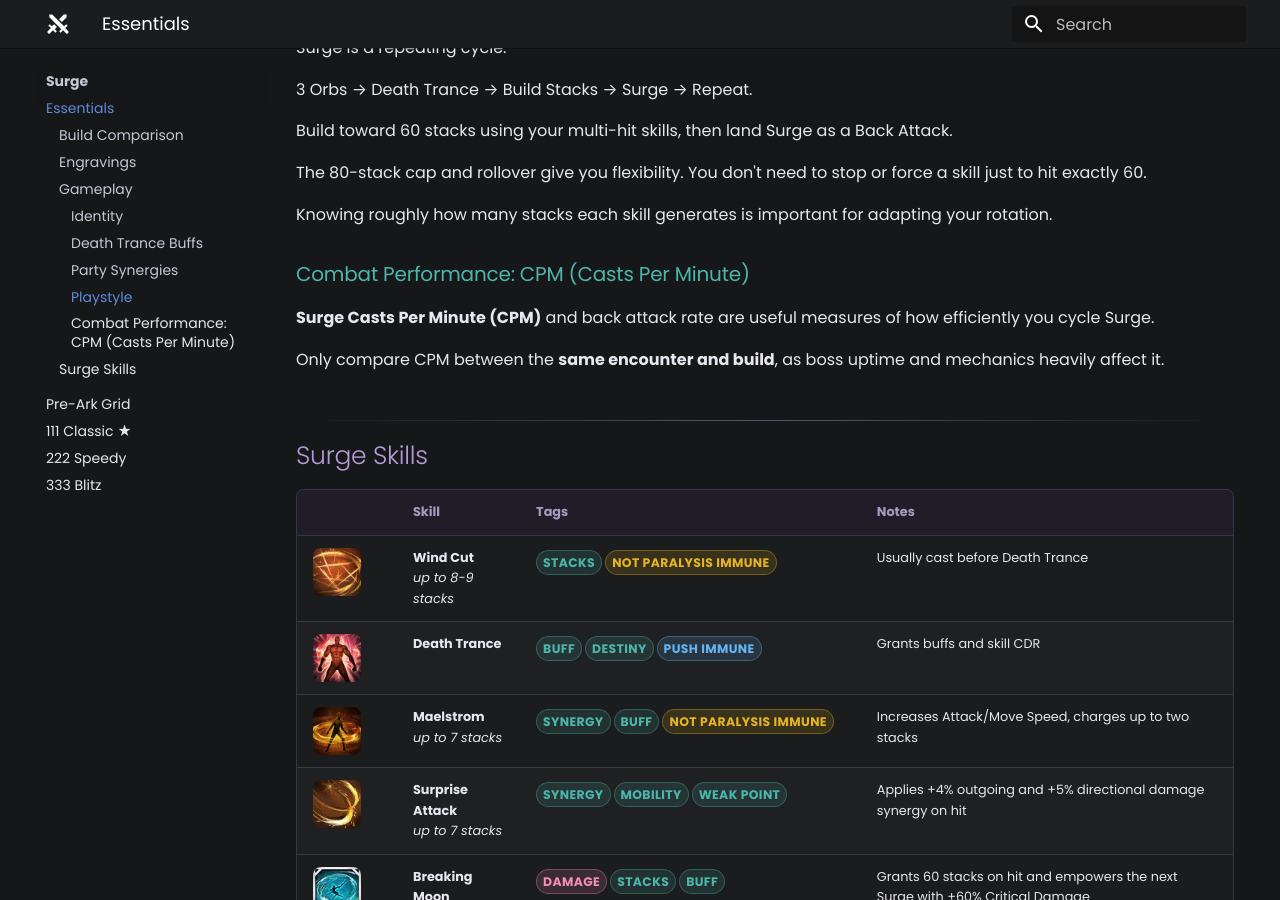
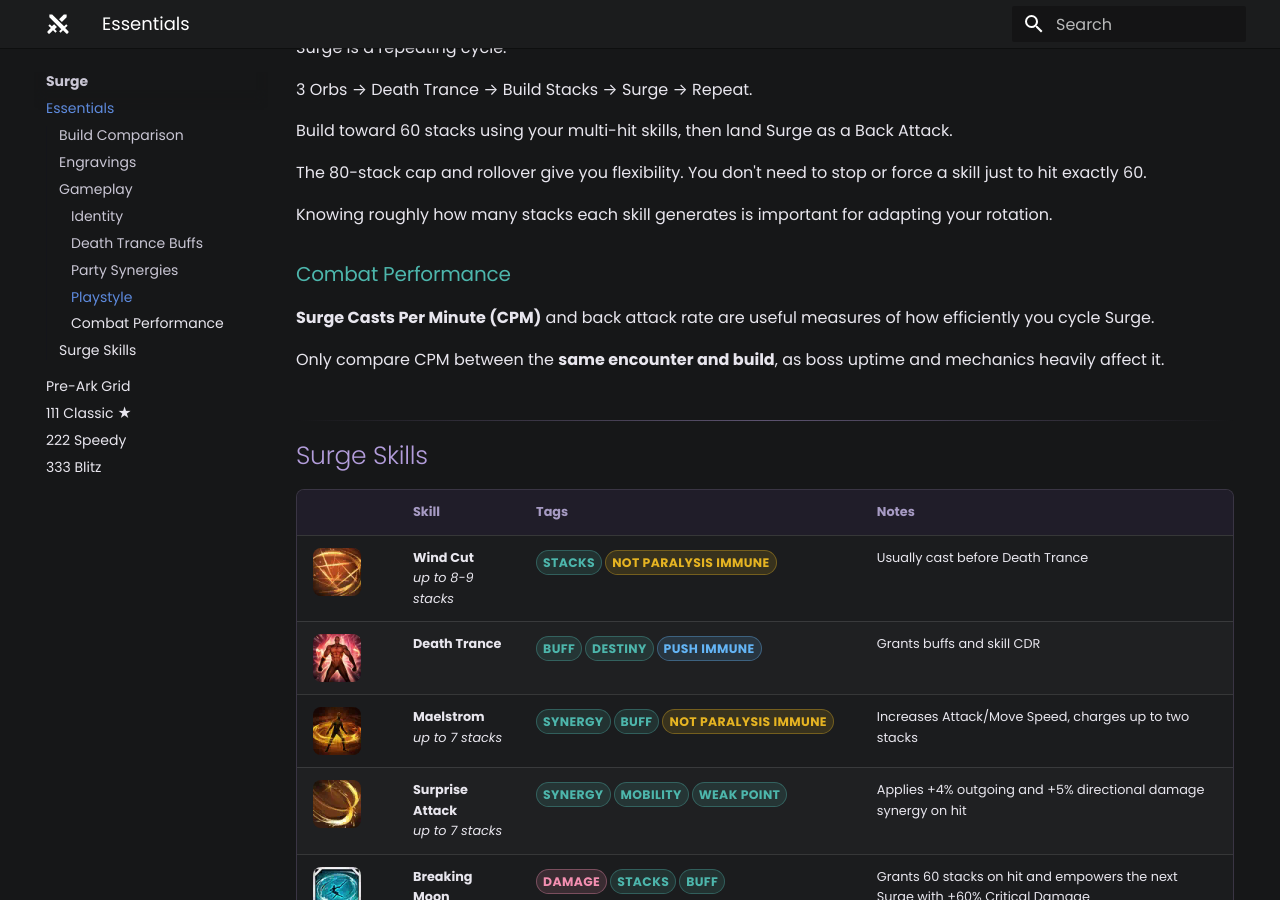
Before and after one commit to interlockme/deathblade, an MkDocs documentation site: the page built from docs/surge/essentials.md, in a window 1280 px wide and 900 px high, scrolled down 2722 px. Built offline with MkDocs 1.6.1 and Material for MkDocs 9.7.7, drawn with Linux system fonts in a browser that asks for light colours; plug-ins that fetch from the network failed and are left out.

Commit message:
long header

```diff
--- a/docs/remaining-energy/essentials.md
+++ b/docs/remaining-energy/essentials.md
@@ -108,7 +108,7 @@ Prioritize consistent uptime and good use of Maelstrom's buffs over back attacks
 
 
 
-### Combat Performance: CPM (Casts Per Minute)
+### Combat Performance
 
 **Surge Casts Per Minute (CPM)** is a useful measure of how efficiently you are playing and generating orbs.
 
--- a/docs/surge/essentials.md
+++ b/docs/surge/essentials.md
@@ -112,7 +112,7 @@ The 80-stack cap and rollover give you flexibility. You don't need to stop or fo
 
 Knowing roughly how many stacks each skill generates is important for adapting your rotation.
 
-### Combat Performance: CPM (Casts Per Minute)
+### Combat Performance
 
 **Surge Casts Per Minute (CPM)** and back attack rate are useful measures of how efficiently you cycle Surge.
 
```
